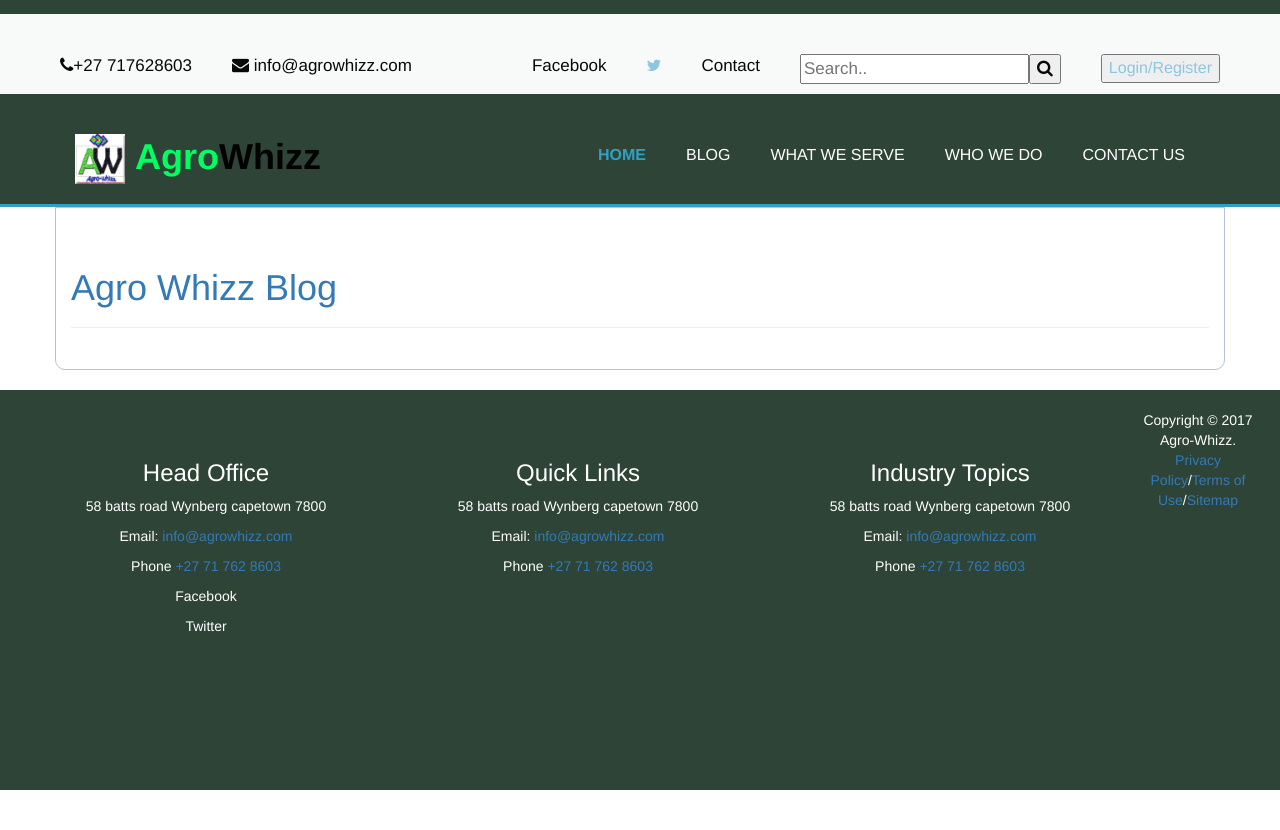
After one commit to patbpm/my-first-web, a Django app: page /blog/post_list.html/ in a window 1280 px wide. The commit adds this page. Run offline with Django 3.2, Linux system fonts and the light colour scheme; data that the repository does not hold is empty; some libraries are stand-ins or nearby versions.

Commit message:
Added Post list in blog app

```diff
--- a/agrowhizz/urls.py
+++ b/agrowhizz/urls.py
@@ -20,4 +20,5 @@ from django.contrib import admin
 urlpatterns = [
     url(r'^admin/', admin.site.urls),
     url(r'', include('home.urls')),
+    url(r'', include('blog.urls')),
 ]
--- /dev/null
+++ b/blog/templates/blog/post_list.html
@@ -0,0 +1,26 @@
+{% extends 'home/index.html' %}
+
+{% block content %}
+
+
+<div class="content container">
+    <div class="page-header">
+        <h1><a href="/">Agro Whizz Blog</a></h1>
+     </div>
+
+    <div class="row">
+        <div class="col-md-8">
+            {% for post in posts %}
+                <div class="post">
+                    <div class="date">
+                        <p>published: {{ post.published_date }}</p>
+                    </div>
+                    <h1><a href="{% url 'post_detail' pk=post.pk %}">{{ post.title }}</a></h1>
+                    <p>{{ post.text|linebreaksbr }}</p>
+                </div>
+            {% endfor %}
+        </div>
+    </div>
+</div>
+
+{% endblock %}
--- a/blog/urls.py
+++ b/blog/urls.py
@@ -2,5 +2,6 @@ from django.conf.urls import url
 from . import views
 
 urlpatterns = [
-    url(r'^$', views.post_list, name='post_list'),
+    url(r'^blog/post_list.html/$', views.post_list, name='post_list'),
+    url(r'^post/(?P<pk>\d+)/$', views.post_detail, name='post_detail'),
 ]
--- a/blog/views.py
+++ b/blog/views.py
@@ -1,5 +1,13 @@
-from django.shortcuts import render
+from django.shortcuts import render, get_object_or_404
+from django.utils import timezone
+from .models import Post
+
 
 # Create your views here.
 def post_list(request):
-    return render(request, 'blog/post_list.html', {})
+    posts = Post.objects.filter(published_date__lte=timezone.now()).order_by('published_date')
+    return render(request, 'blog/post_list.html', {'posts': posts})
+
+def post_detail(request, pk):
+    post = get_object_or_404(Post, pk=pk)
+    return render(request, 'blog/post_detail.html', {'post': post})
--- a/home/templates/home/homepage.html
+++ b/home/templates/home/homepage.html
@@ -53,7 +53,7 @@
             <div class="box">
               <a href="contactus.html" ><i class="fa fa-rss fa-5x"></i></a>
               <h3>Blog</h3>
-              <button type="submit" class="button_2">LEARN MORE</button>
+              <a href="contactus.html" ><button type="submit" class="button_2">LEARN MORE</button></a>
             </div>
 
             <div class="box">
--- a/home/templates/home/index.html
+++ b/home/templates/home/index.html
@@ -7,7 +7,7 @@
     <meta name="description" content="Specialiste in Food Safety, Food Quality and Food Innovation">
     <meta name="author" content="Patrick Bope">
     <title>Agro-Whizz | Welcome</title>
-    <link rel="stylesheet" href="{% static 'css/blog.css' %}">
+    <link rel="stylesheet" href="{% static 'css/home.css' %}">
     <link rel="stylesheet" href="{% static 'font/font-awesome.min.css' %}">
     <link rel="icon" href= "{% static 'imgs/AWLogo.jpg' %}" type="image/gif" sizes="24x24">
     <link rel="stylesheet" href="https://maxcdn.bootstrapcdn.com/bootstrap/3.3.7/css/bootstrap.min.css" integrity="sha384-BVYiiSIFeK1dGmJRAkycuHAHRg32OmUcww7on3RYdg4Va+PmSTsz/K68vbdEjh4u" crossorigin="anonymous">
@@ -39,7 +39,7 @@
             <nav>
               <ul>
                 <li class="current"><a href="index.html">Home</a></li>
-                <li><a href="html/whoweare.html">Who We Are</a></li>
+                <li><a href="blog/post_list.html">BLOG</a></li>
                 <li id="whatweserve"><a href="whatweserve.html">What We Serve</a></li>
                 <li><a href="whatwedo.html">Who We Do</a></li>
                 <li><a href="contactus.html">Contact US</a></li>
```
Also changed, not shown: blog/templates/blog/post_detail.html (added, +22 -0 lines), blog/static/css/blog.css (added), home/static/css/home.css (renamed from home/static/css/blog.css).
